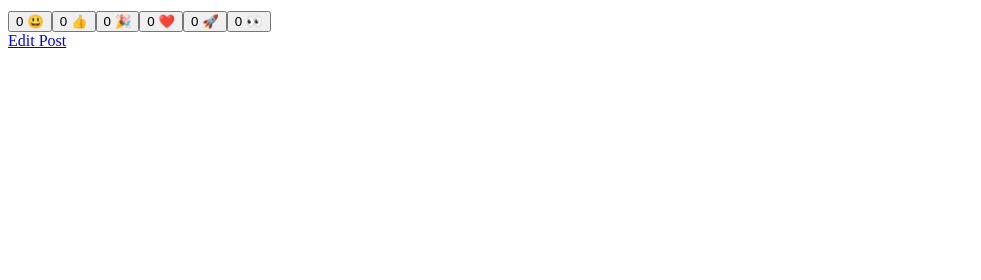
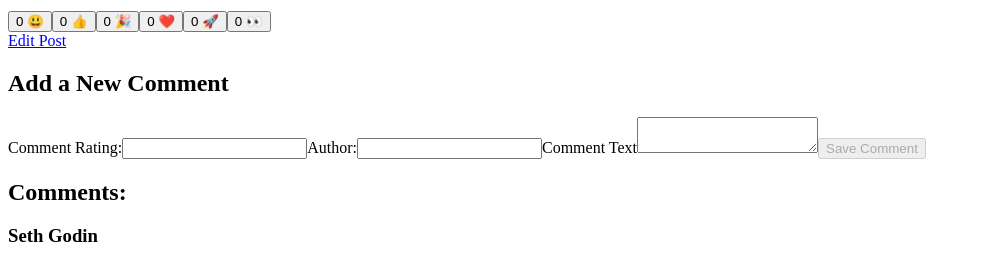
Before and after one commit to ivicakartelo/431, a React (Create React App) app: page /posts/1 in a window 1280 px wide. Shown: the part 150-430 px from the top of the page, without its empty margins (0-981 px from the left). Built offline with nearby package versions, Linux system fonts and the light colour scheme.

Commit message:
Pass only rating

```diff
--- a/src/app/store.js
+++ b/src/app/store.js
@@ -1,11 +1,13 @@
 import { configureStore } from '@reduxjs/toolkit';
 import postsReducer from '../features/posts/postsSlice';
 import usersReducer from '../features/users/usersSlice';
+import commentsReducer from '../features/comments/commentsSlice';
 
 export const store = configureStore({
   reducer: {
     posts: postsReducer,
-    users: usersReducer
+    users: usersReducer,
+    comments: commentsReducer
   }
 })
 console.log(store.getState())
--- a/src/features/comments/commentsSlice.js
+++ b/src/features/comments/commentsSlice.js
@@ -4,7 +4,7 @@ import { sub } from 'date-fns'
 const initialState = [
   {
     commentId: '0',
-    postId: '1',
+    post: '1',
     rating: '4',
     author: 'Seth Godin',
     comment: 'Lorem ipsum dolor sit amet consectetur adipiscing elit Proin orci ligula, fringilla ac venenatis a, aliquam a magna. Donec vitae nisi nec enim fermentum gravida. Cras placerat aliquam mi, eget faucibus sem hendrerit non. Aenean nec mauris efficitur, tincidunt tortor non, pretium augue. Lorem ipsum dolor sit amet, consectetur adipiscing elit. Aenean maximus ultrices massa in aliquet. In at tellus sit amet nibh eleifend semper non sit amet tortor. Mauris non facilisis tortor, vel volutpat eros. Donec id varius dui nec eleifend augue Nullam ligula eros, finibus id turpis eu imperdiet lobortis mauris Suspendisse turpis sem accumsan sed porta sit amet egestas ut ante Mauris non mauris tincidunt viverra nibh et lobortis ante',
@@ -12,7 +12,7 @@ const initialState = [
   },
   {
     commentId: '1',
-    postId: '1',
+    post: '2',
     date: sub(new Date(), { minutes: 10 }).toISOString(),
     rating: '3',
     author: 'John Jovy',
@@ -20,7 +20,7 @@ const initialState = [
   }
 ]
 
-const postsSlice = createSlice({
+const commentsSlice = createSlice({
   name: 'comments',
   initialState,
   reducers: {
@@ -29,7 +29,7 @@ const postsSlice = createSlice({
         state.push(action.payload)
       },
     },
-    prepare(postId, rating, author, comment ) {
+    prepare( postId, rating, author, comment ) {
     return {
         payload: {
         commentId: nanoid(),
--- a/src/features/comments/AddCommentForm.js
+++ b/src/features/posts/AddCommentForm.js
@@ -1,12 +1,14 @@
 import { useState } from 'react'
 import { useDispatch } from 'react-redux'
-import { commentAdded } from './commentsSlice'
-//import { postAdded } from './postsSlice'
+import { commentAdded } from '../comments/commentsSlice'
 
-  export const AddCommentForm = () => {
+  export const AddCommentForm = ({postId}) => {
+
   const [rating, setRating] = useState('')
   const [author, setAuthor] = useState('')
   const [comment, setComment] = useState('')
+
+
 
   const dispatch = useDispatch()
 
@@ -15,8 +17,8 @@ import { commentAdded } from './commentsSlice'
   const onCommentChanged = e => setComment(e.target.value)
 
   const onSaveCommentClicked = () => {
-    if (rating && author && comment) {
-      dispatch(commentAdded(rating, author, comment))
+    if (postId && rating && author && comment) {
+      dispatch(commentAdded( postId, rating, author, comment))
       setRating('')
       setAuthor('')
       setComment('')
@@ -29,7 +31,7 @@ import { commentAdded } from './commentsSlice'
     <section>
       <h2>Add a New Comment</h2>
       <form>
-        <label htmlFor="commentRating">Comment Rating:</label>
+        <label>Comment Rating:</label>
 
         <input
           type="text"
@@ -39,7 +41,7 @@ import { commentAdded } from './commentsSlice'
           onChange={onRatingChanged}
         />
 
-        <label htmlFor="commentAuthor">Author:</label>
+        <label>Author:</label>
 
         <input
           type="text"
@@ -49,13 +51,14 @@ import { commentAdded } from './commentsSlice'
           onChange={onAuthorChanged}
         />
 
-        <label htmlFor="commentText"><p>Comment Text</p></label>
+        <label>Comment Text</label>
         <textarea
           id="commenttext"
           name="commenttext"
           value={comment}
           onChange={onCommentChanged}
         />
+
         <button type="button" onClick={onSaveCommentClicked} disabled={!canSave}>
             Save Comment
         </button>
--- /dev/null
+++ b/src/features/posts/CommentsList.js
@@ -0,0 +1,17 @@
+import { useSelector } from 'react-redux'
+
+export const CommentsList = ({ post }) => {
+  const comments = useSelector(state => state.comments)
+  .filter(comment => comment.post === post)
+  .map(comment => (
+    <article key={comment.commentId}>
+      <h3>{comment.author}</h3>
+    </article>
+  ))
+return (
+  <section>
+    <h2>Comments:</h2>
+    {comments}
+  </section>
+)
+}
--- a/src/features/posts/EditPostForm.js
+++ b/src/features/posts/EditPostForm.js
@@ -32,7 +32,7 @@ export const EditPostForm = ({ match }) => {
     <section>
       <h2>Edit Post</h2>
       <form>
-        <label htmlFor="postTitle">Post Title:</label>
+        <label>Post Title:</label>
         <input
           type="text"
           id="postTitle"
--- a/src/features/posts/SinglePostPage.js
+++ b/src/features/posts/SinglePostPage.js
@@ -3,6 +3,8 @@ import { Link } from 'react-router-dom'
 import { PostAuthor } from './PostAuthor'
 import { TimeAgo } from './TimeAgo'
 import { ReactionButtons } from './ReactionButtons'
+import { AddCommentForm } from './AddCommentForm'
+import { CommentsList } from './CommentsList'
 
 export const SinglePostPage = ({ match }) => {
   const { postId } = match.params
@@ -27,9 +29,11 @@ export const SinglePostPage = ({ match }) => {
         <TimeAgo timestamp={post.date} />
         <p>{post.content}</p>
         <ReactionButtons post={post} />
-        <Link to={`/editPost/${post.id}`} className="button">
+        <Link to={`/editPost/${post.id}`}>
           Edit Post
         </Link>
+        <AddCommentForm postId={post.id} />
+        <CommentsList post={post.id} />
       </article>
     </section>
   )
```
Also changed, not shown: src/features/comments/CommentsList.js (deleted, +0 -28 lines).
